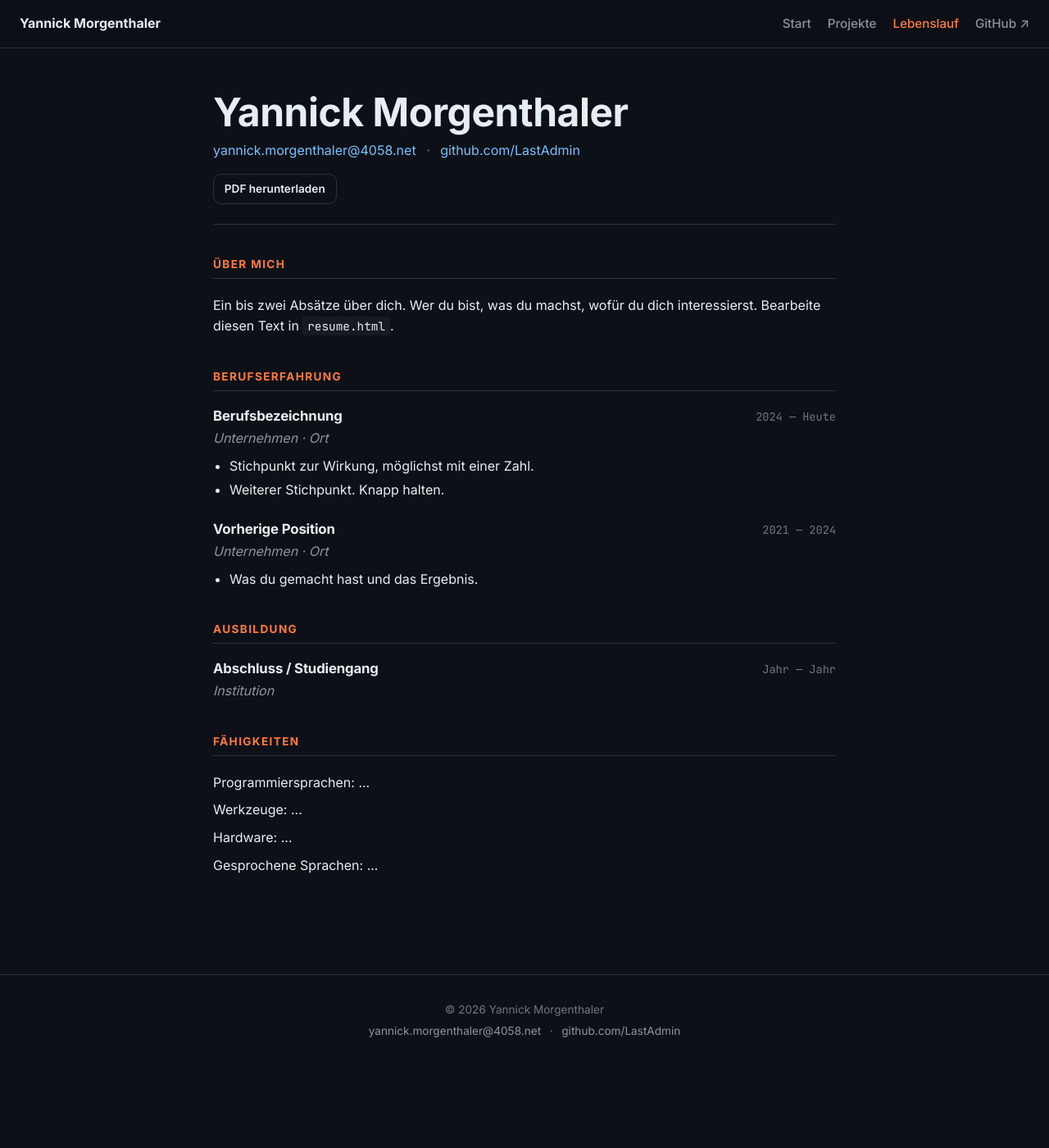
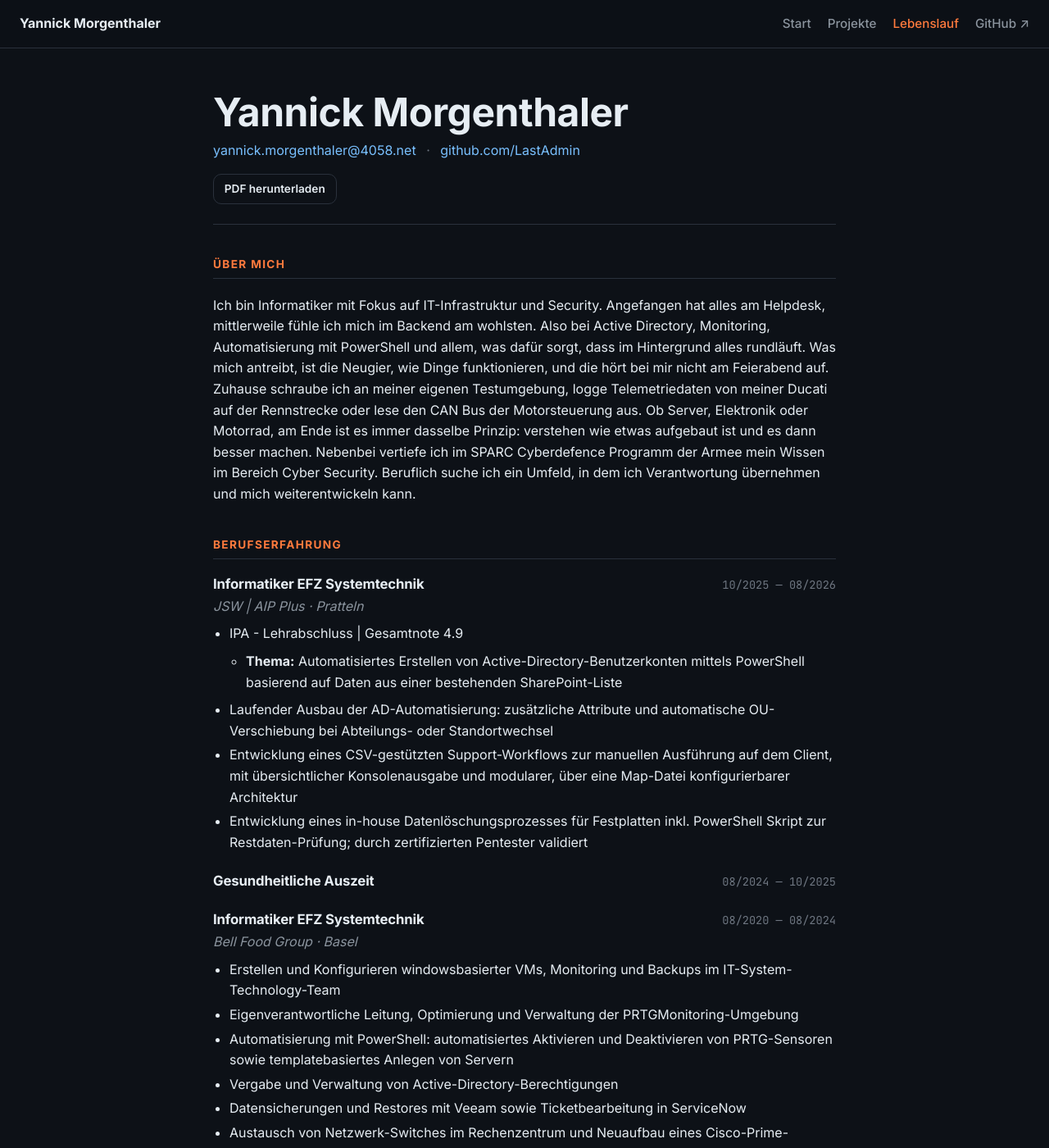
Before and after one commit to LastAdmin/LastAdmin.github.io, a Jekyll site: the page built from resume.html, in a window 1280 px wide and 1400 px high. Shown: the whole window at 82% size. Built offline with Jekyll 4.4.1, drawn with Linux system fonts in a browser that asks for light colours; some of the changed text lies outside the part shown.

Commit message:
Update Resume

```diff
--- a/resume.html
+++ b/resume.html
@@ -18,8 +18,11 @@ permalink: /resume/
   <section class="resume-section">
     <h2>Über mich</h2>
     <p>
-      Ein bis zwei Absätze über dich. Wer du bist, was du machst, wofür du
-      dich interessierst. Bearbeite diesen Text in <code>resume.html</code>.
+      Ich bin Informatiker mit Fokus auf IT-Infrastruktur und Security. Angefangen hat alles am Helpdesk, mittlerweile fühle ich mich im Backend am wohlsten. Also bei Active Directory, Monitoring, Automatisierung mit PowerShell und allem, was dafür sorgt, dass im Hintergrund alles rundläuft.
+
+      Was mich antreibt, ist die Neugier, wie Dinge funktionieren, und die hört bei mir nicht am Feierabend auf. Zuhause schraube ich an meiner eigenen Testumgebung, logge Telemetriedaten von meiner Ducati auf der Rennstrecke oder lese den CAN Bus der Motorsteuerung aus. Ob Server, Elektronik oder Motorrad, am Ende ist es immer dasselbe Prinzip: verstehen wie etwas aufgebaut ist und es dann besser machen.
+
+      Nebenbei vertiefe ich im SPARC Cyberdefence Programm der Armee mein Wissen im Bereich Cyber Security. Beruflich suche ich ein Umfeld, in dem ich Verantwortung übernehmen und mich weiterentwickeln kann.
     </p>
   </section>
 
@@ -28,24 +31,42 @@ permalink: /resume/
 
     <div class="resume-item">
       <div class="resume-item-head">
-        <h3>Berufsbezeichnung</h3>
-        <span class="resume-when">2024 — Heute</span>
+        <h3>Informatiker EFZ Systemtechnik</h3>
+        <span class="resume-when">10/2025 — 08/2026</span>
       </div>
-      <p class="resume-where">Unternehmen · Ort</p>
+      <p class="resume-where">JSW | AIP Plus · Pratteln</p>
       <ul>
-        <li>Stichpunkt zur Wirkung, möglichst mit einer Zahl.</li>
-        <li>Weiterer Stichpunkt. Knapp halten.</li>
+        <li>IPA - Lehrabschluss | Gesamtnote 4.9
+          <ul>
+            <li><b>Thema:</b> Automatisiertes Erstellen von Active-Directory-Benutzerkonten mittels PowerShell basierend auf Daten aus einer bestehenden SharePoint-Liste</li>
+          </ul>
+        </li>
+        <li>Laufender Ausbau der AD-Automatisierung: zusätzliche Attribute und automatische OU-Verschiebung bei Abteilungs- oder Standortwechsel</li>
+        <li>Entwicklung eines CSV-gestützten Support-Workflows zur manuellen Ausführung auf dem Client, mit übersichtlicher Konsolenausgabe und modularer, über eine Map-Datei konfigurierbarer Architektur</li>
+        <li>Entwicklung eines in-house Datenlöschungsprozesses für Festplatten inkl. PowerShell Skript zur Restdaten-Prüfung; durch zertifizierten Pentester validiert</li>
       </ul>
     </div>
 
     <div class="resume-item">
       <div class="resume-item-head">
-        <h3>Vorherige Position</h3>
-        <span class="resume-when">2021 — 2024</span>
+        <h3>Gesundheitliche Auszeit</h3>
+        <span class="resume-when">08/2024 — 10/2025</span>
       </div>
-      <p class="resume-where">Unternehmen · Ort</p>
+    </div>
+
+    <div class="resume-item">
+      <div class="resume-item-head">
+        <h3>Informatiker EFZ Systemtechnik</h3>
+        <span class="resume-when">08/2020 — 08/2024</span>
+      </div>
+      <p class="resume-where">Bell Food Group · Basel</p>
       <ul>
-        <li>Was du gemacht hast und das Ergebnis.</li>
+        <li>Erstellen und Konfigurieren windowsbasierter VMs, Monitoring und Backups im IT-System-Technology-Team</li>
+        <li>Eigenverantwortliche Leitung, Optimierung und Verwaltung der PRTGMonitoring-Umgebung</li>
+        <li>Automatisierung mit PowerShell: automatisiertes Aktivieren und Deaktivieren von PRTG-Sensoren sowie templatebasiertes Anlegen von Servern</li>
+        <li>Vergabe und Verwaltung von Active-Directory-Berechtigungen</li>
+        <li>Datensicherungen und Restores mit Veeam sowie Ticketbearbeitung in ServiceNow</li>
+        <li>Austausch von Netzwerk-Switches im Rechenzentrum und Neuaufbau eines Cisco-Prime-Servers</li>
       </ul>
     </div>
   </section>
@@ -54,20 +75,36 @@ permalink: /resume/
     <h2>Ausbildung</h2>
     <div class="resume-item">
       <div class="resume-item-head">
-        <h3>Abschluss / Studiengang</h3>
-        <span class="resume-when">Jahr — Jahr</span>
+        <h3>Informatiker EFZ Systemtechnik</h3>
+        <span class="resume-when">08/2020 — 08/2024</span>
       </div>
-      <p class="resume-where">Institution</p>
+      <p class="resume-where">GIBM - BBZBL Berufsfachschule · Pratteln</p>
+    </div>
+
+    <div class="resume-item">
+      <div class="resume-item-head">
+        <h3>BVS 2 | Informatik / Technik / Elektronik</h3>
+        <span class="resume-when">08/2018 — 08/2020</span>
+      </div>
+      <p class="resume-where">Bildungszentrum KvBL · Muttenz</p>
+    </div>
+
+    <div class="resume-item">
+      <div class="resume-item-head">
+        <h3>Sekundarschule | Niveau E</h3>
+        <span class="resume-when">08/2014 — 08/2018</span>
+      </div>
+      <p class="resume-where">Sekundarschule · Muttenz</p>
     </div>
   </section>
 
   <section class="resume-section">
     <h2>Fähigkeiten</h2>
     <ul class="skills">
-      <li>Programmiersprachen: ...</li>
+      <li>Gesprochene Sprachen: Deutsch, Englisch</li>
+      <li>Programmiersprachen: PowerShell, Python</li>
       <li>Werkzeuge: ...</li>
       <li>Hardware: ...</li>
-      <li>Gesprochene Sprachen: ...</li>
     </ul>
   </section>
 </article>
```
